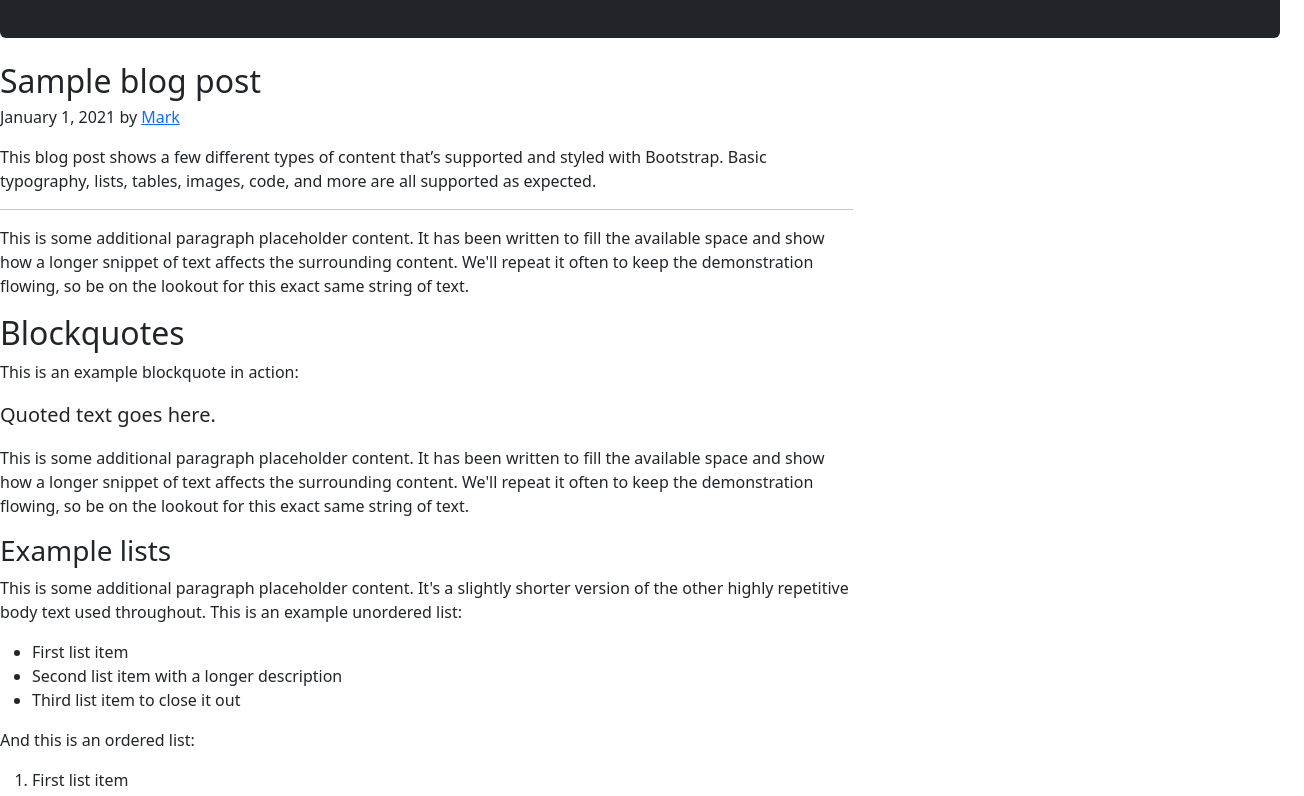
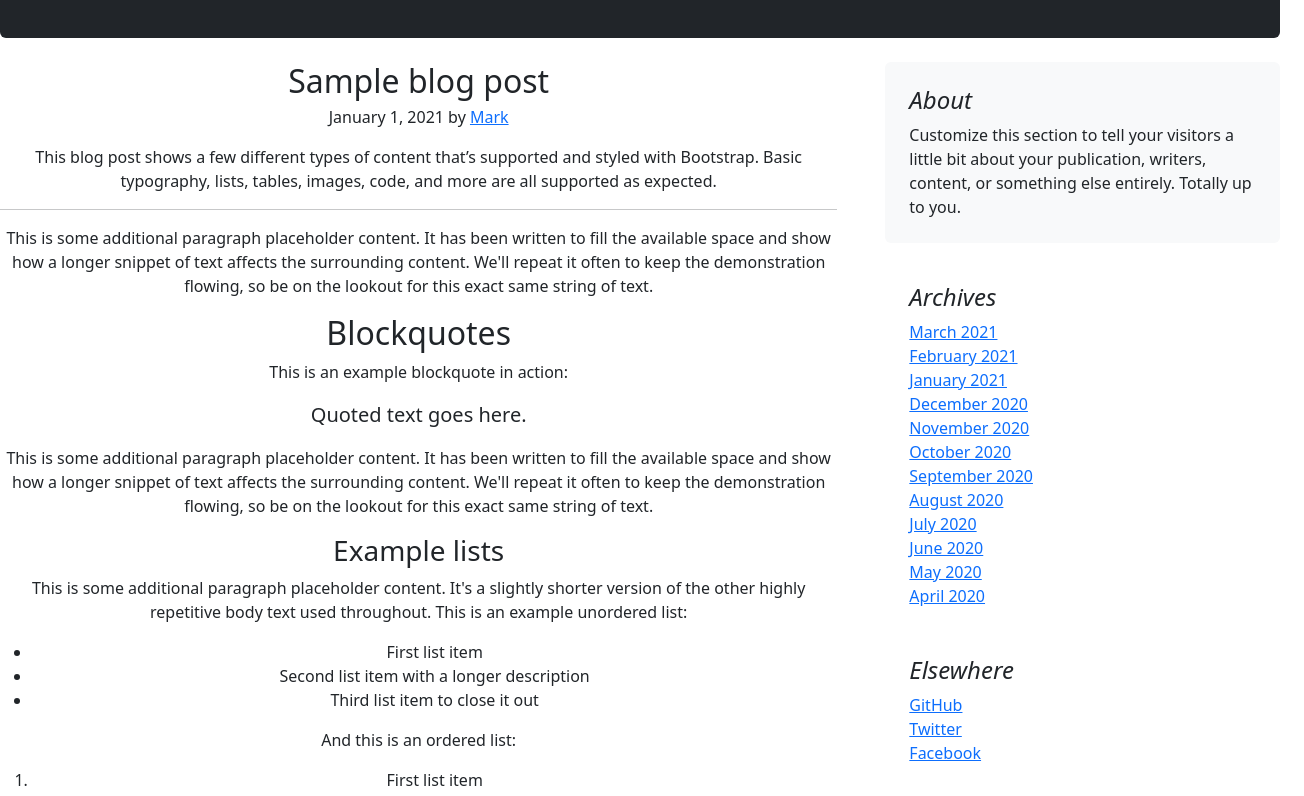
Before and after one commit to MuhammadAli7896/Coding_Club_Design, a React (Create React App) app: page /blog in a window 1280 px wide. Shown: the part 420-1216 px from the top of the page, 1304 px wide, since content can reach past the window. Built offline with nearby package versions, Linux system fonts and the light colour scheme.

Commit message:
Update Blog.js

```diff
--- a/src/pages/Blog.js
+++ b/src/pages/Blog.js
@@ -1,14 +1,22 @@
 export default function Blog() {
     return (
         <div>
-            <div class="p-4 p-md-5 mb-4 rounded text-bg-dark">
-                <div class="col-md-6 px-0">
-                    <h1 class="display-4 fst-italic">Title of a longer featured blog post</h1>
-                    <p class="lead my-3">Multiple lines of text that form the lede, informing new readers quickly and efficiently about what’s most interesting in this post’s contents.</p>
-                    <p class="lead mb-0"><a href="#" class="text-white fw-bold">Continue reading...</a></p>
+            {/* black slide  */}
+            <div className="p-4 p-md-5 mb-4 rounded text-bg-dark">
+                <div className="col-md-6 px-0">
+                    <h1 className="display-4 fst-italic">Title of a longer featured blog post</h1>
+                    <p className="lead my-3">Multiple lines of text that form the lede, informing new readers quickly and efficiently about what’s most interesting in this post’s contents.</p>
+                    <p className="lead mb-0"><a href="#" className="text-white fw-bold">Continue reading...</a></p>
                 </div>
             </div>
-            <div className="col-md-8">
+
+            {/* content on the left of page  */}
+            <div className="row g-5">
+                <div className="col-md-8" style= {{textAlign: "center"}}>
+                    {/* <h3 className="pb-4 mb-4 fst-italic border-bottom">
+                        From the Firehose
+                    </h3> */}
+
                     <article className="blog-post">
                         <h2 className="blog-post-title mb-1">Sample blog post</h2>
                         <p className="blog-post-meta">January 1, 2021 by <a href="#">Mark</a></p>
@@ -123,12 +131,49 @@ export default function Blog() {
                         </ul>
                         <p>This is some additional paragraph placeholder content. It's a slightly shorter version of the other highly repetitive body text used throughout.</p>
                     </article>
-                {/*
+
                     <nav className="blog-pagination" aria-label="Pagination">
                         <a className="btn btn-outline-primary rounded-pill" href="#">Older</a>
                         <a className="btn btn-outline-secondary rounded-pill disabled">Newer</a>
-            </nav> */}
+                    </nav>
 
+                </div>
+            {/* content on the right of the page  */}
+                <div className="col-md-4">
+                    <div className="position-sticky" style={{top: "2rem"}}>
+                        <div className="p-4 mb-3 bg-body-tertiary rounded">
+                            <h4 className="fst-italic">About</h4>
+                            <p className="mb-0">Customize this section to tell your visitors a little bit about your publication, writers, content, or something else entirely. Totally up to you.</p>
+                        </div>
+
+                        <div className="p-4">
+                            <h4 className="fst-italic">Archives</h4>
+                            <ol className="list-unstyled mb-0">
+                                <li><a href="#">March 2021</a></li>
+                                <li><a href="#">February 2021</a></li>
+                                <li><a href="#">January 2021</a></li>
+                                <li><a href="#">December 2020</a></li>
+                                <li><a href="#">November 2020</a></li>
+                                <li><a href="#">October 2020</a></li>
+                                <li><a href="#">September 2020</a></li>
+                                <li><a href="#">August 2020</a></li>
+                                <li><a href="#">July 2020</a></li>
+                                <li><a href="#">June 2020</a></li>
+                                <li><a href="#">May 2020</a></li>
+                                <li><a href="#">April 2020</a></li>
+                            </ol>
+                        </div>
+
+                        <div className="p-4">
+                            <h4 className="fst-italic">Elsewhere</h4>
+                            <ol className="list-unstyled">
+                                <li><a href="#">GitHub</a></li>
+                                <li><a href="#">Twitter</a></li>
+                                <li><a href="#">Facebook</a></li>
+                            </ol>
+                        </div>
+                    </div>
+                </div>
             </div>
         </div>
     );
```
Lines whose indentation alone changed are shown as unchanged.
